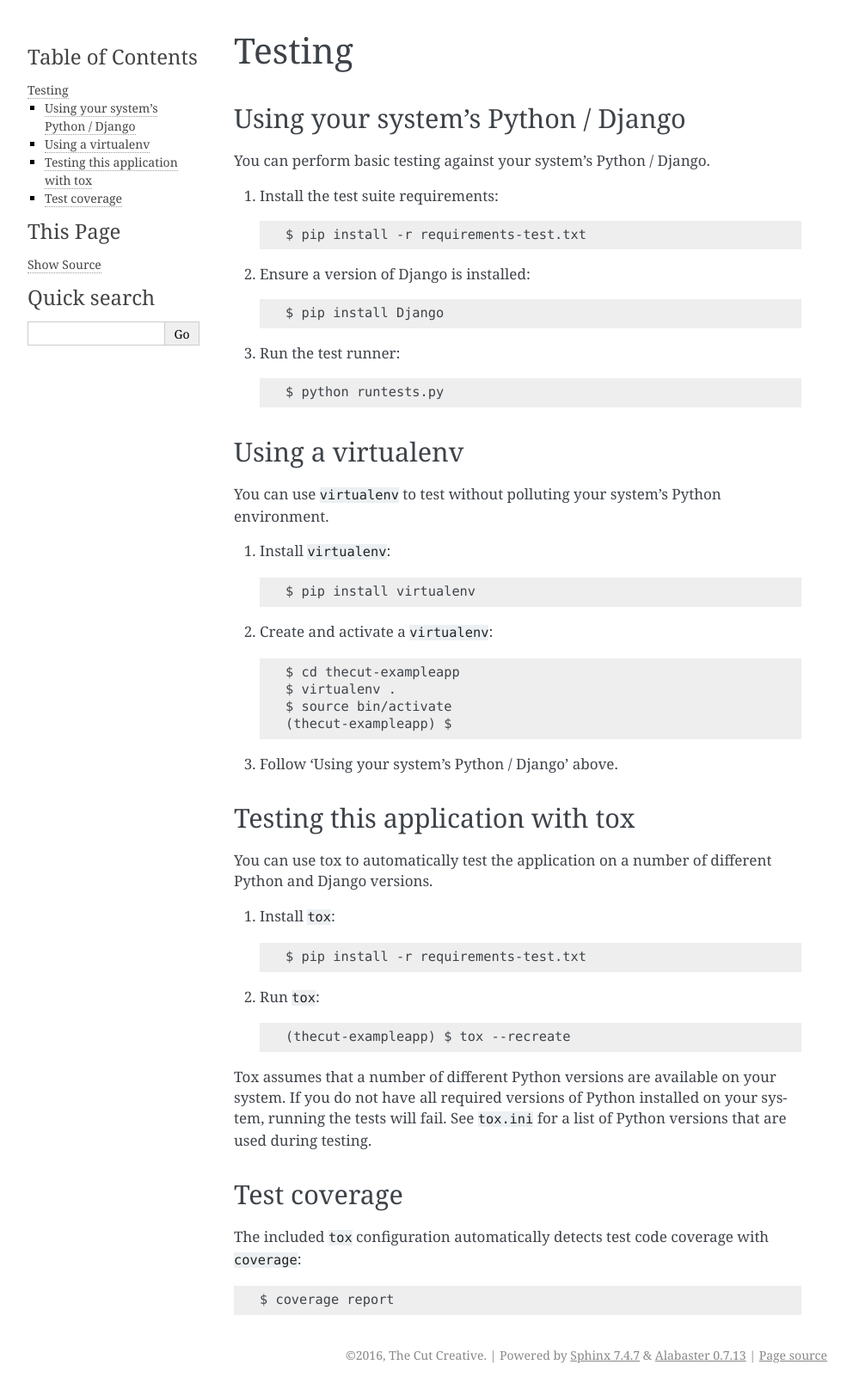
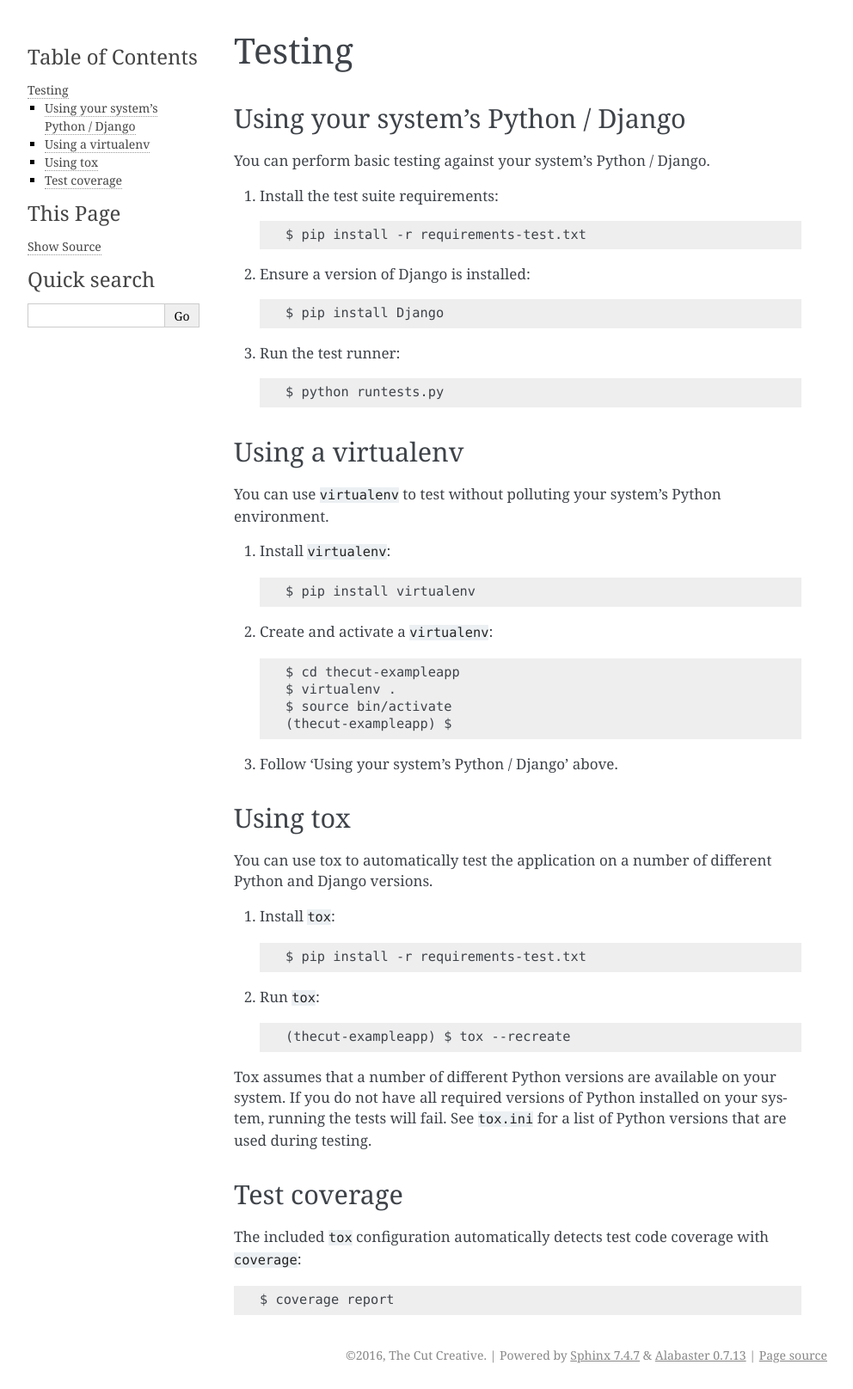
Before and after one commit to thecut/thecut-durationfield, a Sphinx documentation site: the page built from docs/testing.rst, in a window 1280 px wide. Shown: the whole page at 86% size, without its empty margins (148-1140 px from the left). Built offline with Sphinx 7.4.7, drawn with Linux system fonts in a browser that asks for light colours.

Commit message:
Language consistency in docs. Refs #7875.

```diff
--- a/docs/testing.rst
+++ b/docs/testing.rst
@@ -40,7 +40,7 @@ You can use ``virtualenv`` to test without polluting your system's Python enviro
 3. Follow 'Using your system's Python / Django' above.
 
 
-Testing this application with tox
+Using tox
 ---------------------------------
 
 You can use tox to automatically test the application on a number of different
```
